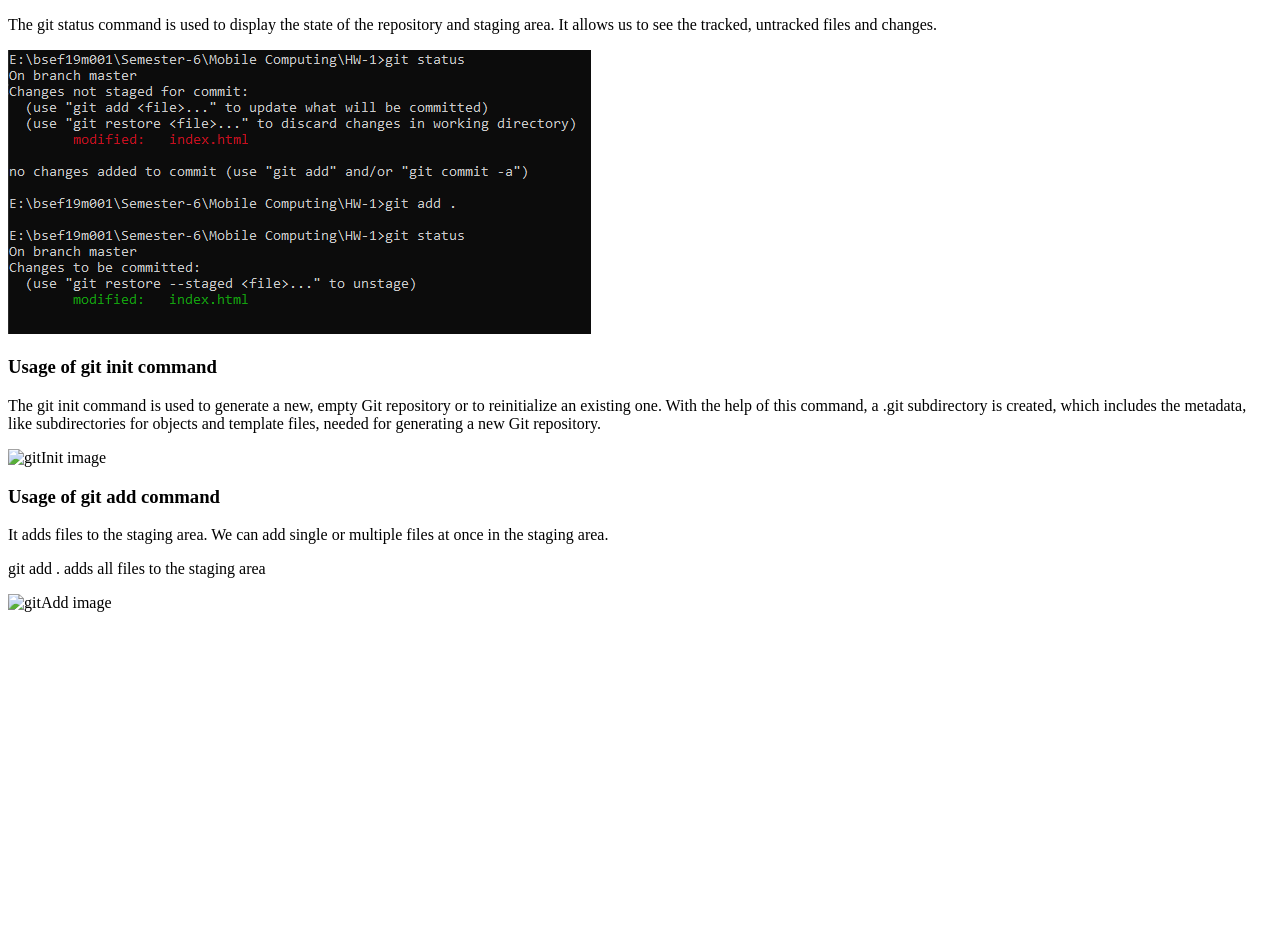
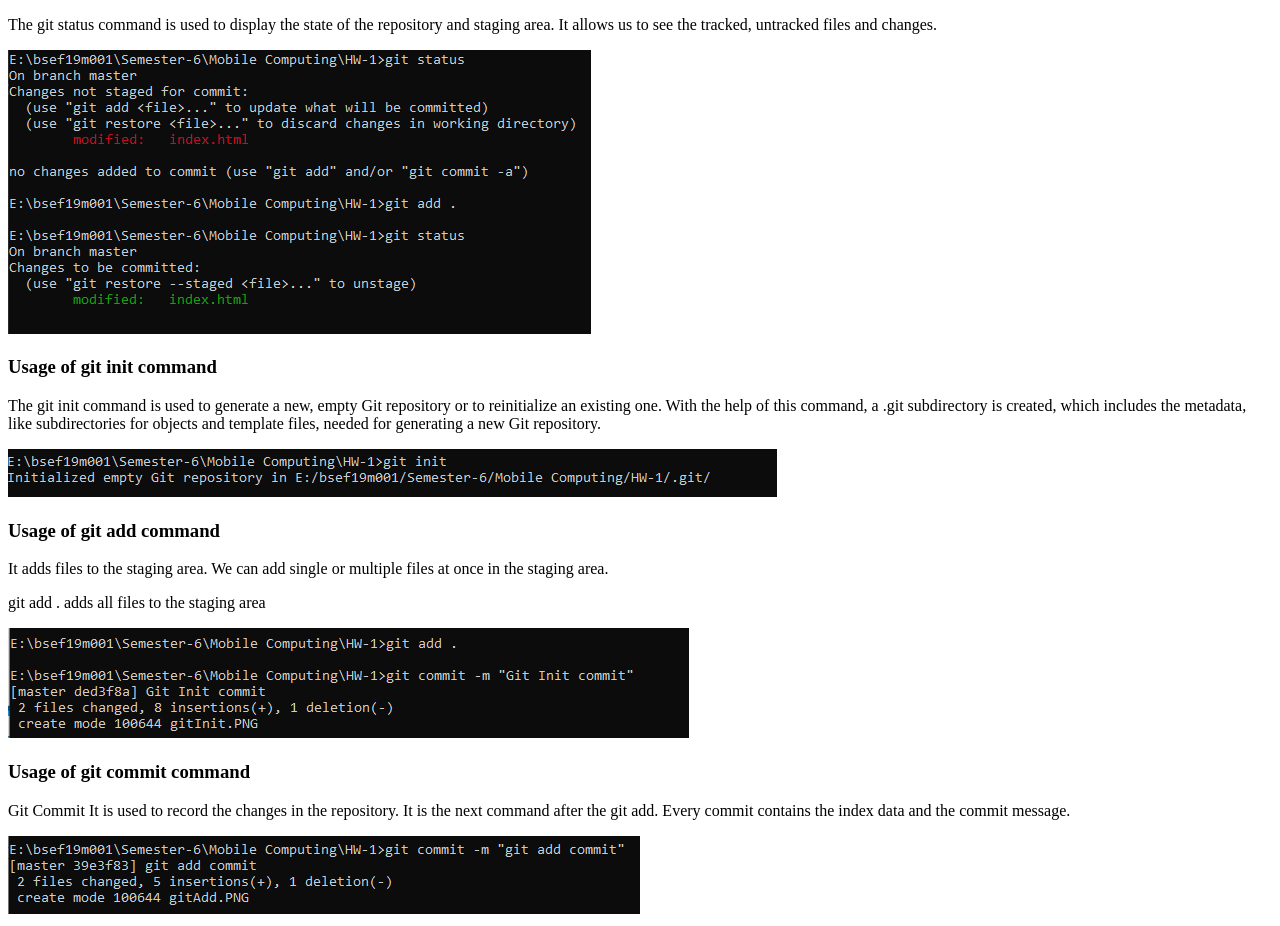
Before and after one commit to AtifButt123/homework01, a plain HTML site: page index.html in a window 1280 px wide. Shown: the part 105-1031 px from the top of the page. Before the commit the page ends 800 px from the top, so only its background shows below. Drawn offline with Linux system fonts and the light colour scheme.

Commit message:
git commit command

```diff
--- a/index.html
+++ b/index.html
@@ -20,10 +20,15 @@
        With the help of this command, a .git subdirectory is created,
        which includes the metadata, like subdirectories for
        objects and template files, needed for generating a new Git repository.</p>
-    <img src="getInit" alt="gitInit image">
+    <img src="gitInit.PNG" alt="gitInit image">
     <h3>Usage of git add command</h3>
     <p> It adds files to the staging area. We can add single or multiple files at once in the staging area.</p>
     <p> git add . adds all files to the staging area</p>
-    <img src="gitAdd" alt="gitAdd image">
+    <img src="gitAdd.PNG" alt="gitAdd image">
+    <h3>Usage of git commit command</h3>
+    <p>Git Commit It is used to record the changes in the repository.
+       It is the next command after the git add.
+       Every commit contains the index data and the commit message.</p>
+    <img src="gitCommit.PNG" alt="gitCommit image">
 </body>
 </html>
```
Also changed, not shown: gitCommit.PNG (added).
